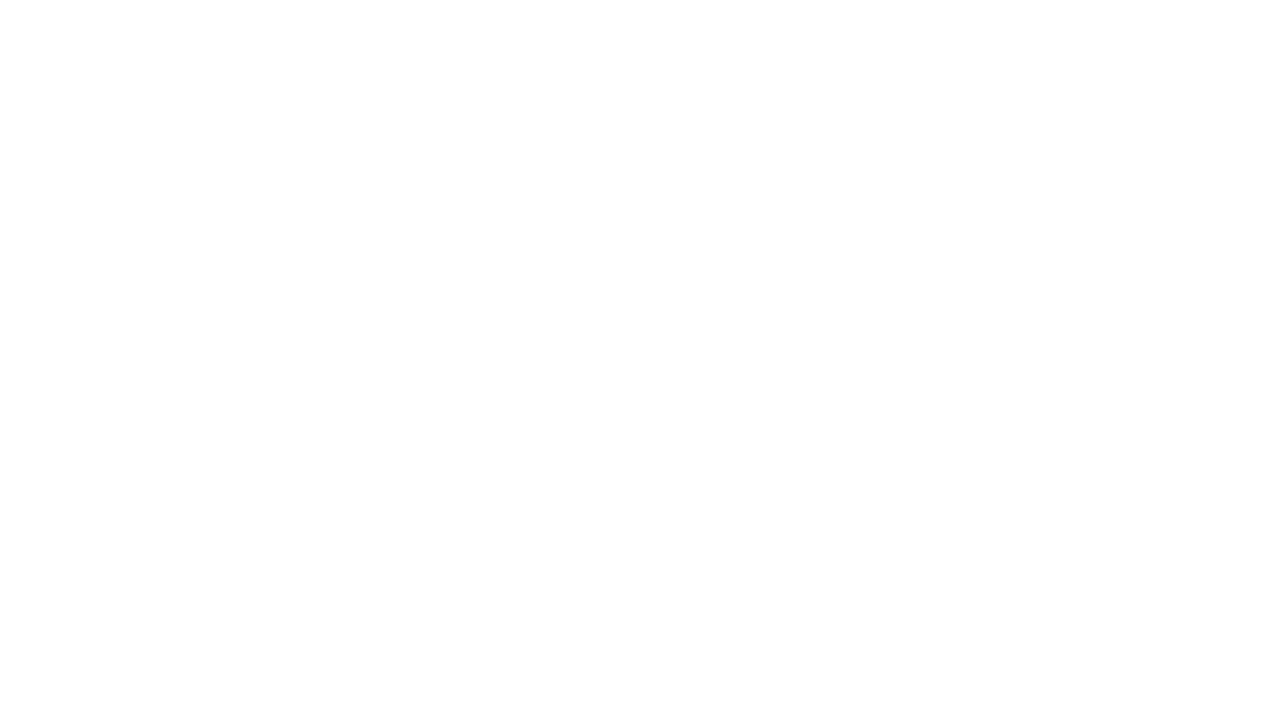
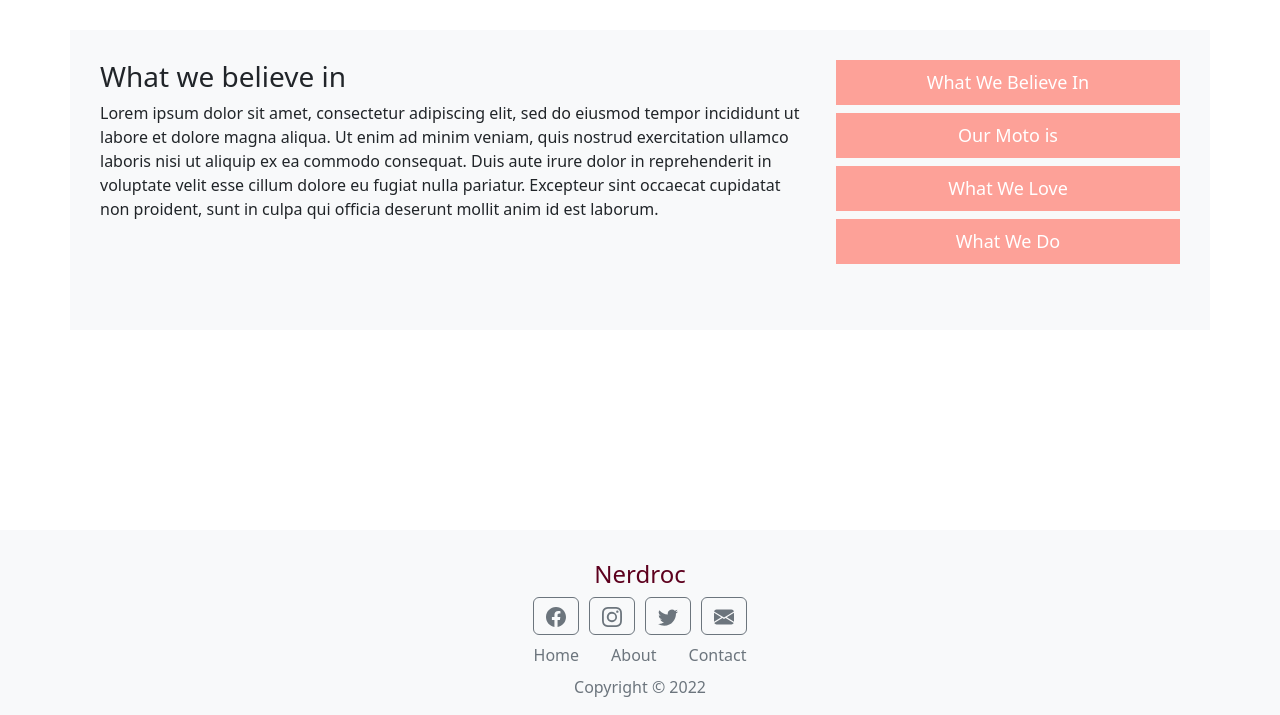
Before and after one commit to FilipDimi/website-blueprint, a React (Create React App) app in the folder frontend/: page / in a window 1280 px wide. Shown: the part 1068-1783 px from the top of the page. Before the commit the page ends 800 px from the top, so only its background shows below. Built offline with nearby package versions, Linux system fonts and the light colour scheme.

Commit message:
Point before animation in view

```diff
--- a/frontend/src/common/companySpecific.js
+++ b/frontend/src/common/companySpecific.js
@@ -6,18 +6,38 @@ export const colors = {
 
 // Icon Settings
 export const iconObj = {
-    src: "https://images.pexels.com/photos/8817677/pexels-photo-8817677.jpeg?auto=compress&cs=tinysrgb&w=1260&h=750&dpr=1",
-    alt: "nerdroc"
-}
+  src: "https://images.pexels.com/photos/8817677/pexels-photo-8817677.jpeg?auto=compress&cs=tinysrgb&w=1260&h=750&dpr=1",
+  alt: "nerdroc",
+};
 
 // Color for the container with img background
 export const jumbotronColor = "rgba(93, 0, 10, 0.15)";
 
 // Image url for the Homepage jumbotron
-export const jumbotronImgUrl = "https://cdn-icons-png.flaticon.com/512/3183/3183463.png";
+export const jumbotronImgUrl =
+  "https://cdn-icons-png.flaticon.com/512/3183/3183463.png";
 
 // Image url for aboutpage
 export const aboutImgObj = {
-    src: "https://images.pexels.com/photos/12561221/pexels-photo-12561221.jpeg?auto=compress&cs=tinysrgb&w=1260&h=750&dpr=1",
-    alt: "nerdroc"
-}
+  src: "https://images.pexels.com/photos/12561221/pexels-photo-12561221.jpeg?auto=compress&cs=tinysrgb&w=1260&h=750&dpr=1",
+  alt: "nerdroc",
+};
+
+export const companyFacts = [
+  {
+    title: "What we believe in",
+    desc: "Lorem ipsum dolor sit amet, consectetur adipiscing elit, sed do eiusmod tempor incididunt ut labore et dolore magna aliqua. Ut enim ad minim veniam, quis nostrud exercitation ullamco laboris nisi ut aliquip ex ea commodo consequat. Duis aute irure dolor in reprehenderit in voluptate velit esse cillum dolore eu fugiat nulla pariatur. Excepteur sint occaecat cupidatat non proident, sunt in culpa qui officia deserunt mollit anim id est laborum.",
+  },
+  {
+    title: "Our Moto is",
+    desc: "Moto moto motoLorem ipsum dolor sit amet, consectetur adipiscing elit, sed do eiusmod tempor incididunt ut labore et dolore magna aliqua. Ut enim ad minim veniam, quis nostrud exercitation ullamco laboris nisi ut aliquip ex ea commodo consequat. Duis aute irure dolor in reprehenderit in voluptate velit esse cillum dolore eu fugiat nulla pariatur. Excepteur sint occaecat cupidatat non proident, sunt in culpa qui officia deserunt mollit anim id est laborum."
+  },
+  {
+    title: "What We Love",
+    desc: "Love love loveLorem ipsum dolor sit amet, consectetur adipiscing elit, sed do eiusmod tempor incididunt ut labore et dolore magna aliqua. Ut enim ad minim veniam, quis nostrud exercitation ullamco laboris nisi ut aliquip ex ea commodo consequat. Duis aute irure dolor in reprehenderit in voluptate velit esse cillum dolore eu fugiat nulla pariatur. Excepteur sint occaecat cupidatat non proident, sunt in culpa qui officia deserunt mollit anim id est laborum."
+  },
+  {
+    title: "What we Do",
+    desc: "Do do do Lorem ipsum dolor sit amet, consectetur adipiscing elit, sed do eiusmod tempor incididunt ut labore et dolore magna aliqua. Ut enim ad minim veniam, quis nostrud exercitation ullamco laboris nisi ut aliquip ex ea commodo consequat. Duis aute irure dolor in reprehenderit in voluptate velit esse cillum dolore eu fugiat nulla pariatur. Excepteur sint occaecat cupidatat non proident, sunt in culpa qui officia deserunt mollit anim id est laborum."
+  }
+];
--- /dev/null
+++ b/frontend/src/components/MotionDiv.js
@@ -0,0 +1,47 @@
+import React from "react";
+import { motion } from "framer-motion";
+
+const MotionDiv = (props) => {
+  const {
+    xy,
+    initCoord,
+    initScale,
+    initOpacity,
+    animateCoord,
+    animateScale,
+    animateOpacity,
+    transition,
+  } = props;
+
+  if (xy === "x") {
+    return (
+      <motion.div
+        initial={{ x: initCoord, scale: initScale, opacity: initOpacity }}
+        animate={{
+          x: animateCoord,
+          scale: animateScale,
+          opacity: animateOpacity,
+        }}
+        transition={{ duration: transition }}
+      >
+        {props.children}
+      </motion.div>
+    );
+  } else {
+    return (
+        <motion.div
+          initial={{ y: initCoord, scale: initScale, opacity: initOpacity }}
+          animate={{
+            y: animateCoord,
+            scale: animateScale,
+            opacity: animateOpacity,
+          }}
+          transition={{ duration: transition }}
+        >
+          {props.children}
+        </motion.div>
+      );
+  }
+};
+
+export default MotionDiv;
--- a/frontend/src/screens/Homepage.js
+++ b/frontend/src/screens/Homepage.js
@@ -1,13 +1,16 @@
-import React from "react";
-import { Container, Row, Col, Image } from "react-bootstrap";
+import React, { useState } from "react";
+import { Container, Row, Col, Image, Stack } from "react-bootstrap";
 import styles from "./HomePage.module.css";
 import { motion } from "framer-motion";
 
 import CustomButton from "../components/CustomButton";
+import MotionDiv from "../components/MotionDiv";
 import IconsContainer from "../components/IconsContainer";
-import { jumbotronImgUrl } from "../common/companySpecific";
+import { jumbotronImgUrl, companyFacts } from "../common/companySpecific";
 
 const Homepage = () => {
+  const [fact, setFact] = useState(companyFacts[0]);
+
   return (
     <React.Fragment>
       <Container className="p-4">
@@ -49,6 +52,53 @@ const Homepage = () => {
         </Row>
       </Container>
       <IconsContainer />
+      <MotionDiv
+        xy="y"
+        initCoord={200}
+        initScale={0.5}
+        initOpacity={1}
+        animateCoord={0}
+        animateScale={1}
+        animateOpacity={1}
+        transition={1}
+      >
+        <Container
+          style={{
+            backgroundColor: "#F8F9FA",
+            height: 300,
+            marginTop: 500,
+            marginBottom: 200,
+            padding: 30,
+          }}
+        >
+          <Row>
+            <Col lg={8}>
+              <h3>{fact.title}</h3>
+              <p>{fact.desc}</p>
+            </Col>
+            <Col xs={12} md={12} lg={4}>
+              <Stack gap={2}>
+                <CustomButton
+                  onClick={() => setFact(companyFacts[0])}
+                  text="What We Believe In"
+                />
+                <CustomButton
+                  onClick={() => setFact(companyFacts[1])}
+                  text="Our Moto is"
+                />
+                <CustomButton
+                  onClick={() => setFact(companyFacts[2])}
+                  text="What We Love"
+                />
+                <CustomButton
+                  onClick={() => setFact(companyFacts[3])}
+                  text="What We Do"
+                />
+              </Stack>
+            </Col>
+          </Row>
+        </Container>
+      </MotionDiv>
     </React.Fragment>
   );
 };
```
